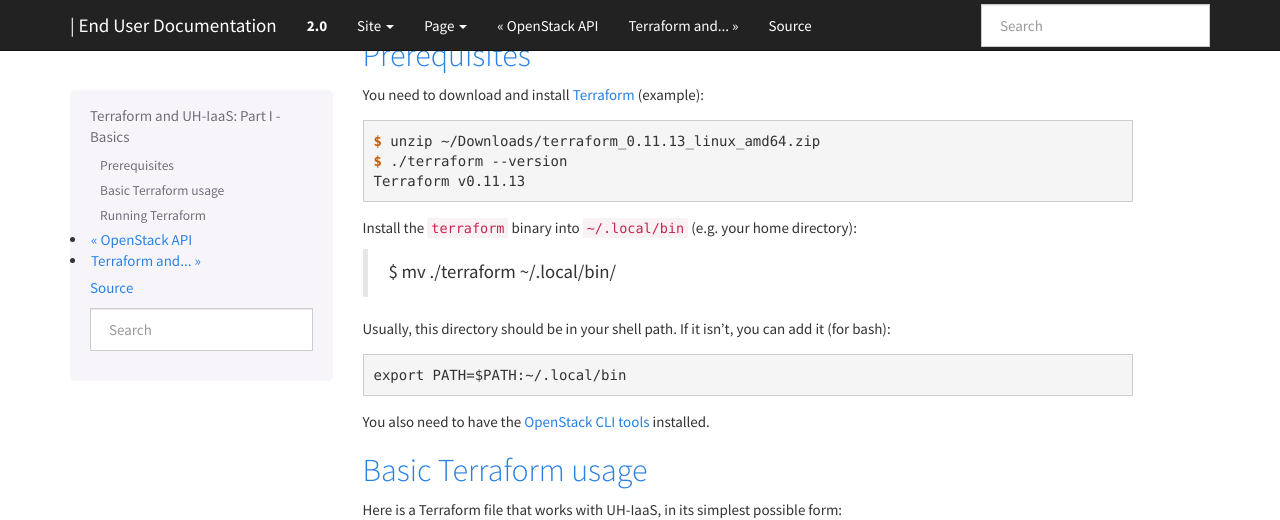
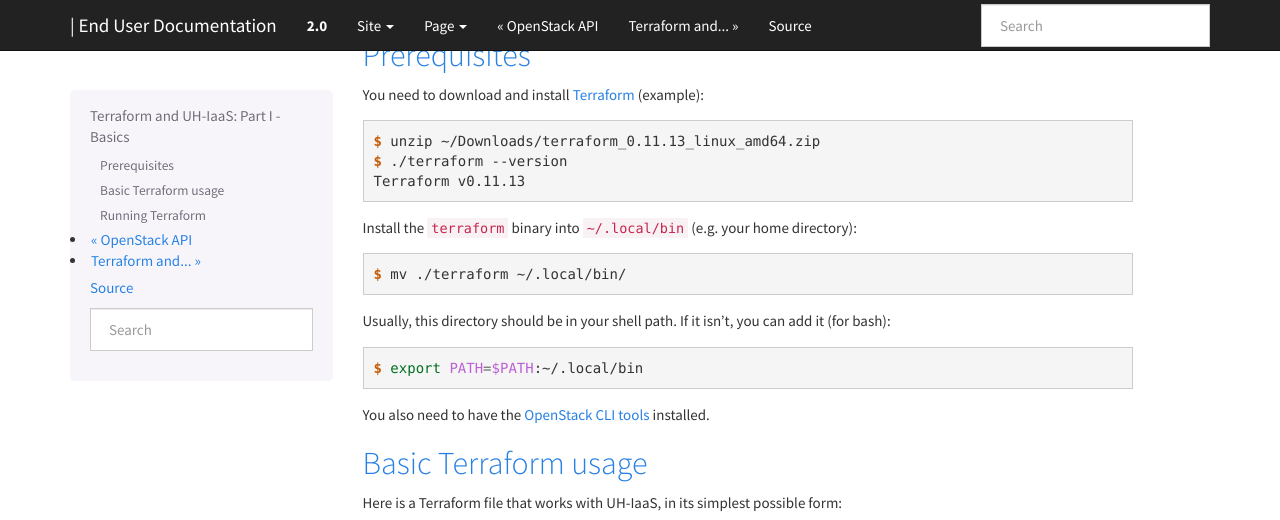
Before and after one commit to norcams/docs-enduser, a Sphinx documentation site: the page built from docs/terraform-part1.rst, in a window 1280 px wide and 900 px high, scrolled down 380 px, cut to the strip 0-520 px from the top of the window. Built offline with Sphinx 7.4.7, drawn with Linux system fonts in a browser that asks for light colours.

Commit message:
terraform

```diff
--- a/docs/terraform-part1.rst
+++ b/docs/terraform-part1.rst
@@ -34,6 +34,8 @@ You need to download and install Terraform_ (example):
 Install the ``terraform`` binary into ``~/.local/bin`` (e.g. your home
 directory):
 
+.. code-block:: console
+
   $ mv ./terraform ~/.local/bin/
 
 Usually, this directory should be in your shell path. If
@@ -41,7 +43,7 @@ it isn't, you can add it (for bash):
 
 .. code-block:: console
 
-  export PATH=$PATH:~/.local/bin
+  $ export PATH=$PATH:~/.local/bin
 
 You also need to have the `OpenStack CLI tools`_ installed.
 
```
